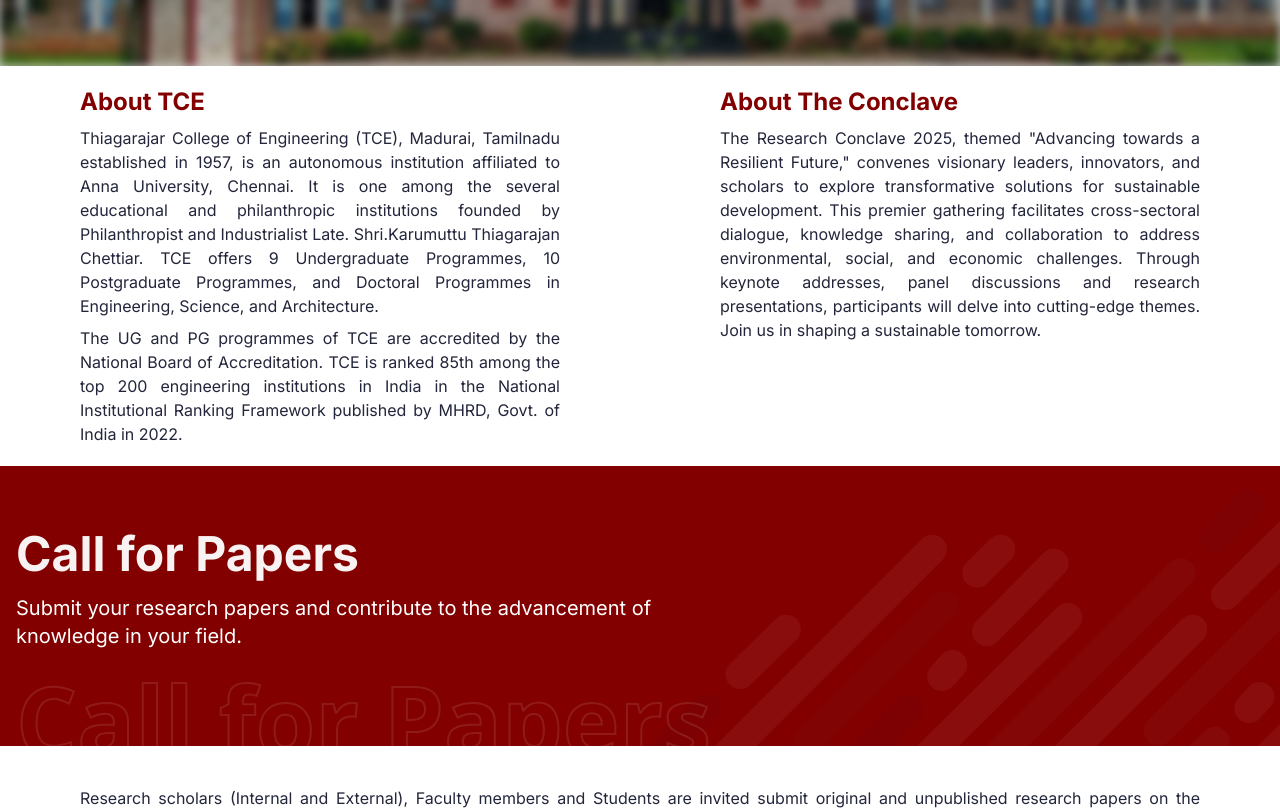
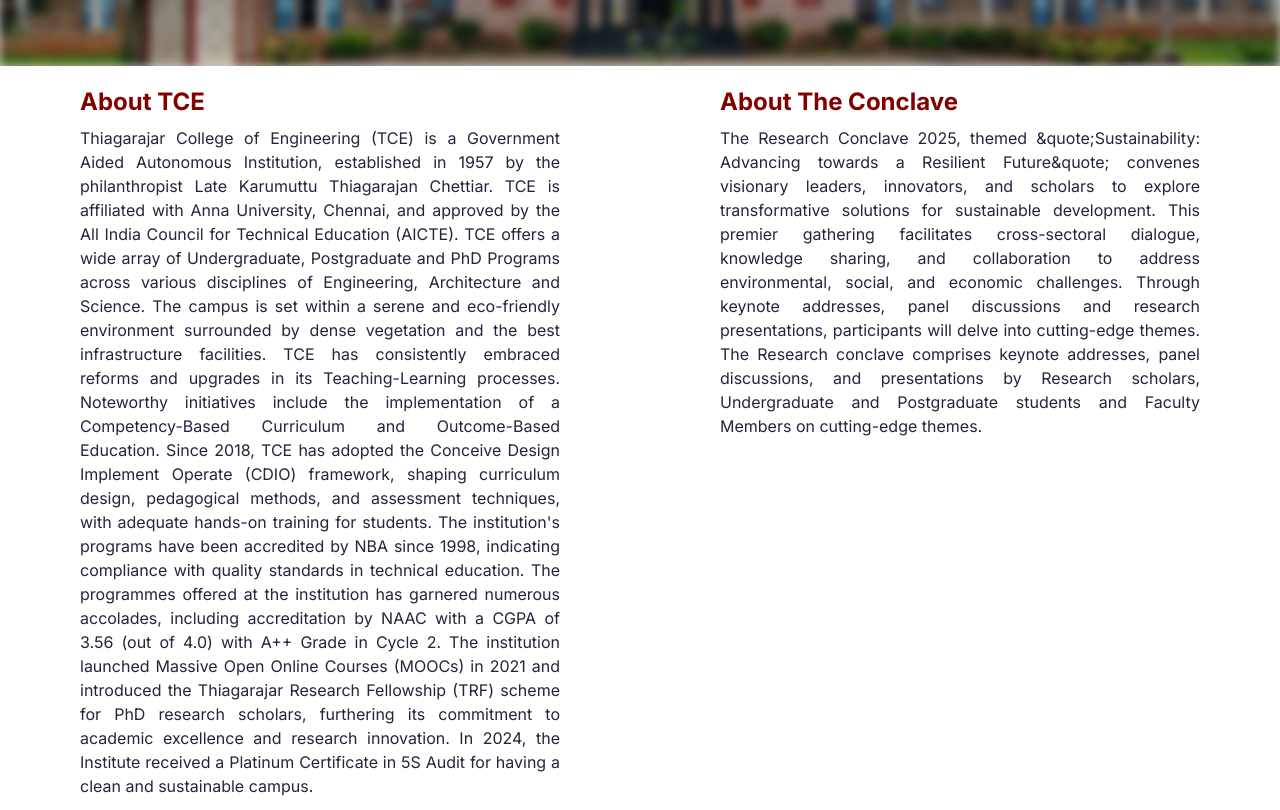
Before and after one commit to kmrsanthosh/TCEResearchConclave, a Next.js app: page /TCEResearchConclave/ in a window 1280 px wide. Shown: the part 800-1610 px from the top of the page. Built offline with nearby package versions, Linux system fonts and the light colour scheme.

Commit message:
Changed About College & About Conclave Section

```diff
--- a/components/Home/About.tsx
+++ b/components/Home/About.tsx
@@ -21,23 +21,31 @@ const About = () => {
           whileInView={{ opacity: 1, y: 0 }}
           transition={{ duration: 0.6 }}
         >
-          Thiagarajar College of Engineering (TCE), Madurai, Tamilnadu
-          established in 1957, is an autonomous institution affiliated to Anna
-          University, Chennai. It is one among the several educational and
-          philanthropic institutions founded by Philanthropist and Industrialist
-          Late. Shri.Karumuttu Thiagarajan Chettiar. TCE offers 9 Undergraduate
-          Programmes, 10 Postgraduate Programmes, and Doctoral Programmes in
-          Engineering, Science, and Architecture.
-        </motion.p>
-        <motion.p
-          initial={{ opacity: 0, y: 20 }}
-          whileInView={{ opacity: 1, y: 0 }}
-          transition={{ duration: 0.6 }}
-        >
-          The UG and PG programmes of TCE are accredited by the National Board
-          of Accreditation. TCE is ranked 85th among the top 200 engineering
-          institutions in India in the National Institutional Ranking Framework
-          published by MHRD, Govt. of India in 2022.
+          Thiagarajar College of Engineering (TCE) is a Government Aided
+          Autonomous Institution, established in 1957 by the philanthropist Late
+          Karumuttu Thiagarajan Chettiar. TCE is affiliated with Anna
+          University, Chennai, and approved by the All India Council for
+          Technical Education (AICTE). TCE offers a wide array of Undergraduate,
+          Postgraduate and PhD Programs across various disciplines of
+          Engineering, Architecture and Science. The campus is set within a
+          serene and eco-friendly environment surrounded by dense vegetation and
+          the best infrastructure facilities. TCE has consistently embraced
+          reforms and upgrades in its Teaching-Learning processes. Noteworthy
+          initiatives include the implementation of a Competency-Based
+          Curriculum and Outcome-Based Education. Since 2018, TCE has adopted
+          the Conceive Design Implement Operate (CDIO) framework, shaping
+          curriculum design, pedagogical methods, and assessment techniques,
+          with adequate hands-on training for students. The institution's
+          programs have been accredited by NBA since 1998, indicating compliance
+          with quality standards in technical education. The programmes offered
+          at the institution has garnered numerous accolades, including
+          accreditation by NAAC with a CGPA of 3.56 (out of 4.0) with A++ Grade
+          in Cycle 2. The institution launched Massive Open Online Courses
+          (MOOCs) in 2021 and introduced the Thiagarajar Research Fellowship
+          (TRF) scheme for PhD research scholars, furthering its commitment to
+          academic excellence and research innovation. In 2024, the Institute
+          received a Platinum Certificate in 5S Audit for having a clean and
+          sustainable campus.{" "}
         </motion.p>
       </div>
 
@@ -57,14 +65,17 @@ const About = () => {
           whileInView={{ opacity: 1, y: 0 }}
           transition={{ duration: 0.6 }}
         >
-          The Research Conclave 2025, themed &quot;Advancing towards a Resilient
-          Future,&quot; convenes visionary leaders, innovators, and scholars to
-          explore transformative solutions for sustainable development. This
-          premier gathering facilitates cross-sectoral dialogue, knowledge
-          sharing, and collaboration to address environmental, social, and
-          economic challenges. Through keynote addresses, panel discussions and
-          research presentations, participants will delve into cutting-edge
-          themes. Join us in shaping a sustainable tomorrow.
+          The Research Conclave 2025, themed &quote;Sustainability: Advancing
+          towards a Resilient Future&quote; convenes visionary leaders,
+          innovators, and scholars to explore transformative solutions for
+          sustainable development. This premier gathering facilitates
+          cross-sectoral dialogue, knowledge sharing, and collaboration to
+          address environmental, social, and economic challenges. Through
+          keynote addresses, panel discussions and research presentations,
+          participants will delve into cutting-edge themes. The Research
+          conclave comprises keynote addresses, panel discussions, and
+          presentations by Research scholars, Undergraduate and Postgraduate
+          students and Faculty Members on cutting-edge themes.
         </motion.p>
       </div>
     </section>
```
